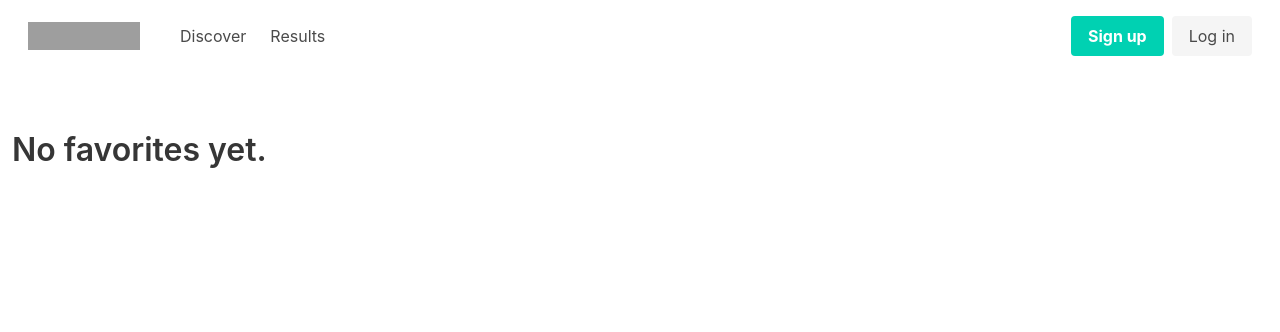
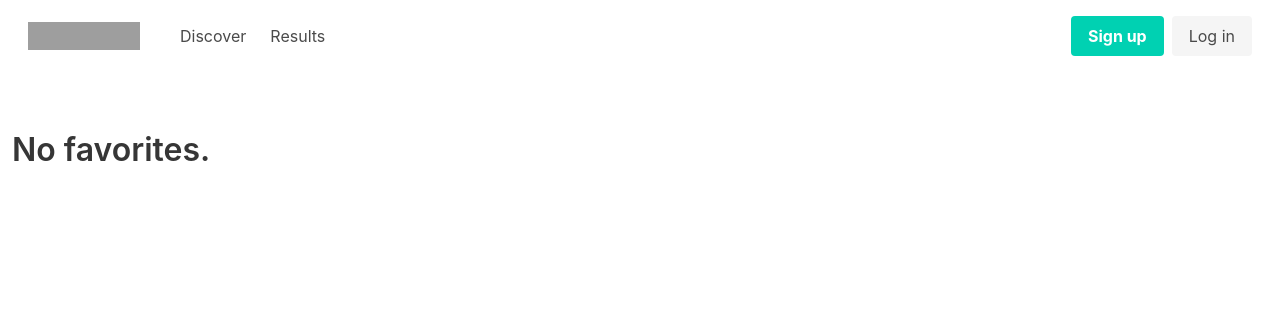
Before and after one commit to LouisGaravaglia/IPAz, a Flask app: template templates/favorites.html in a window 1280 px wide. Shown: the top 332 px of the page. Run offline with Flask 2, Linux system fonts and the light colour scheme; the template is opened without the code that fills it, so the values that code supplies are empty; parts of the project's set-up code (start-up, migrations or seed data) failed here and were passed over; some libraries are stand-ins or nearby versions; grey boxes are pictures that could not be loaded.

Commit message:
finished most of the favorting functionality

```diff
--- a/static/script.js
+++ b/static/script.js
@@ -308,7 +308,7 @@ function populateFavorites(favorites) {
   // console.log(favorites[0]);
   if (!favorites[0]) {
 
-    const html = '<h3 class="title is-3 has-text-centered mt-6">No favorites yet.</h3>'
+    const html = '<h3 class="title is-3 has-text-centered mt-6">No favorites.</h3>'
     favoritesHtml.append(html)
 
   } else {
--- a/templates/base.html
+++ b/templates/base.html
@@ -38,7 +38,7 @@
       </a>
       {% if not g.user %}
       {% else %}
-      <a href="user/favorites"class="navbar-item">
+      <a href="/user/favorites"class="navbar-item">
         Favorites
       </a>
       <a class="navbar-item">
--- a/templates/favorites.html
+++ b/templates/favorites.html
@@ -7,7 +7,7 @@
 
 <div class="columns my-3 mx-3 is-multiline" id="wine-favorites">
  {% if faved_wines[0] == Undefined %}
-    <h3 class="title is-3 has-text-centered mt-6">No favorites yet.</h3>
+    <h3 class="title is-3 has-text-centered mt-6">No favorites.</h3>
   {% else %}
 {% for wine in faved_wines %}
 
```
